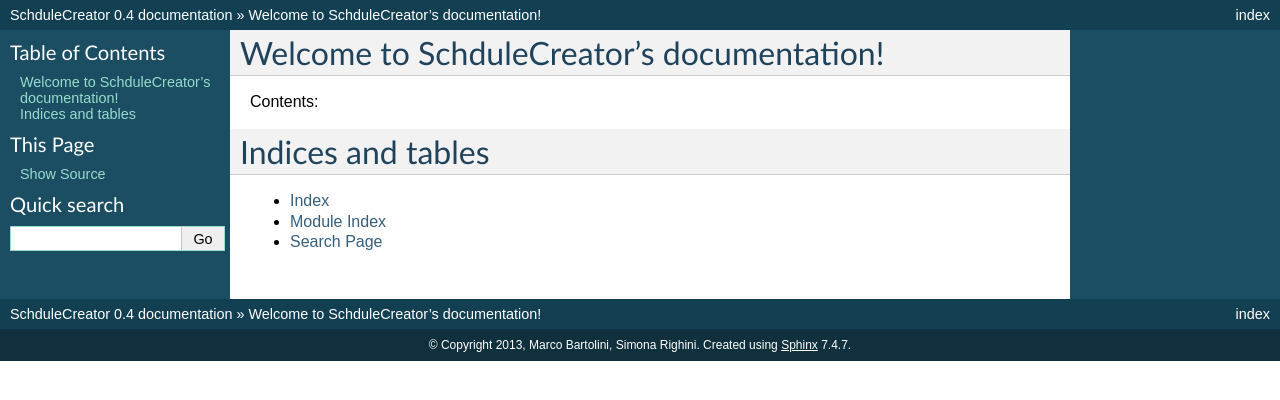
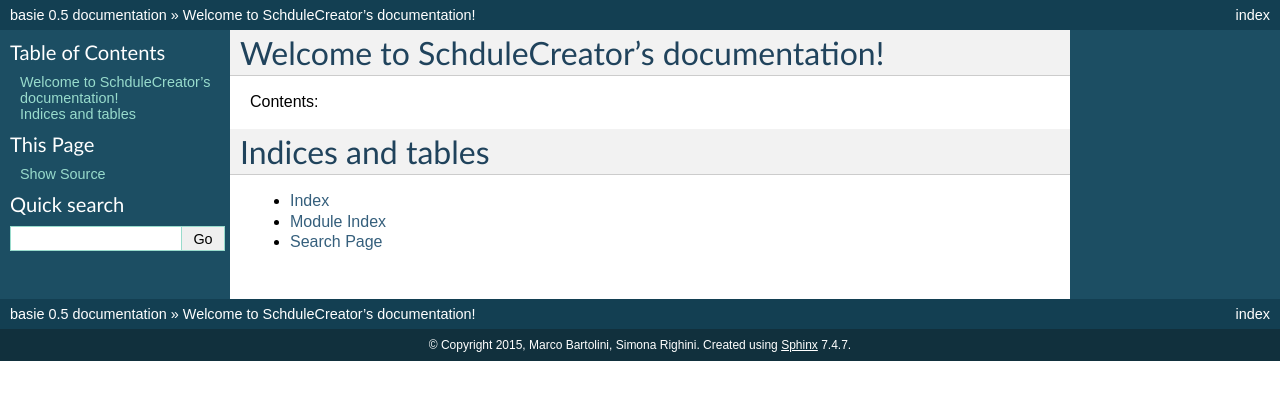
Before and after one commit to discos/basie, a Sphinx documentation site: the page built from doc/index.rst, in a window 1280 px wide. Shown: the top 400 px of the page. Built offline with Sphinx 7.4.7, drawn with Linux system fonts in a browser that asks for light colours; pages that are not in the unit, such as notebooks, are missing from menus.

Commit message:
changed some bits of documentation

```diff
--- a/doc/conf.py
+++ b/doc/conf.py
@@ -40,17 +40,17 @@
 master_doc = 'index'
 
 # General information about the project.
-project = u'SchduleCreator'
-copyright = u'2013, Marco Bartolini, Simona Righini'
+project = u'basie'
+copyright = u'2015, Marco Bartolini, Simona Righini'
 
 # The version info for the project you're documenting, acts as replacement for
 # |version| and |release|, also used in various other places throughout the
 # built documents.
 #
 # The short X.Y version.
-version = '0.4'
+version = '0.5'
 # The full version, including alpha/beta/rc tags.
-release = '0.4'
+release = '0.5'
 
 # The language for content autogenerated by Sphinx. Refer to documentation
 # for a list of supported languages.
@@ -164,7 +164,7 @@
 #html_file_suffix = None
 
 # Output file base name for HTML help builder.
-htmlhelp_basename = 'SchduleCreatordoc'
+htmlhelp_basename = 'BasieDoc'
 
 
 # -- Options for LaTeX output --------------------------------------------------
@@ -183,7 +183,7 @@
 # Grouping the document tree into LaTeX files. List of tuples
 # (source start file, target name, title, author, documentclass [howto/manual]).
 latex_documents = [
-  ('index', 'SchduleCreator.tex', u'SchduleCreator Documentation',
+  ('index', 'Basie.tex', u'Basie Documentation',
    u'Marco Bartolini, Simona Righini', 'manual'),
 ]
 
@@ -213,7 +213,7 @@
 # One entry per manual page. List of tuples
 # (source start file, name, description, authors, manual section).
 man_pages = [
-    ('index', 'schdulecreator', u'SchduleCreator Documentation',
+    ('index', 'basie', u'Basie Documentation',
      [u'Marco Bartolini, Simona Righini'], 1)
 ]
 
@@ -227,8 +227,8 @@
 # (source start file, target name, title, author,
 #  dir menu entry, description, category)
 texinfo_documents = [
-  ('index', 'SchduleCreator', u'SchduleCreator Documentation',
-   u'Marco Bartolini, Simona Righini', 'SchduleCreator', 'One line description of project.',
+  ('index', 'Basie', u'Basie Documentation',
+   u'Marco Bartolini, Simona Righini', 'Basie', 'Italian radiotelescopes scheduling.',
    'Miscellaneous'),
 ]
 
@@ -245,10 +245,10 @@
 # -- Options for Epub output ---------------------------------------------------
 
 # Bibliographic Dublin Core info.
-epub_title = u'SchduleCreator'
+epub_title = u'Basie'
 epub_author = u'Marco Bartolini, Simona Righini'
 epub_publisher = u'Marco Bartolini, Simona Righini'
-epub_copyright = u'2013, Marco Bartolini, Simona Righini'
+epub_copyright = u'2015, Marco Bartolini, Simona Righini'
 
 # The language of the text. It defaults to the language option
 # or en if the language is not set.
--- a/doc/index.rst
+++ b/doc/index.rst
@@ -1,4 +1,4 @@
-.. SchduleCreator documentation master file, created by
+.. Basie documentation master file, created by
    sphinx-quickstart on Fri Oct 18 10:18:54 2013.
    You can adapt this file completely to your liking, but it should at least
    contain the root `toctree` directive.
```
Also changed, not shown: doc/basie.rst (renamed from doc/schedulecreator.rst, +5 -5 lines), doc/basie.scan.rst (renamed from doc/schedulecreator.scan.rst).
